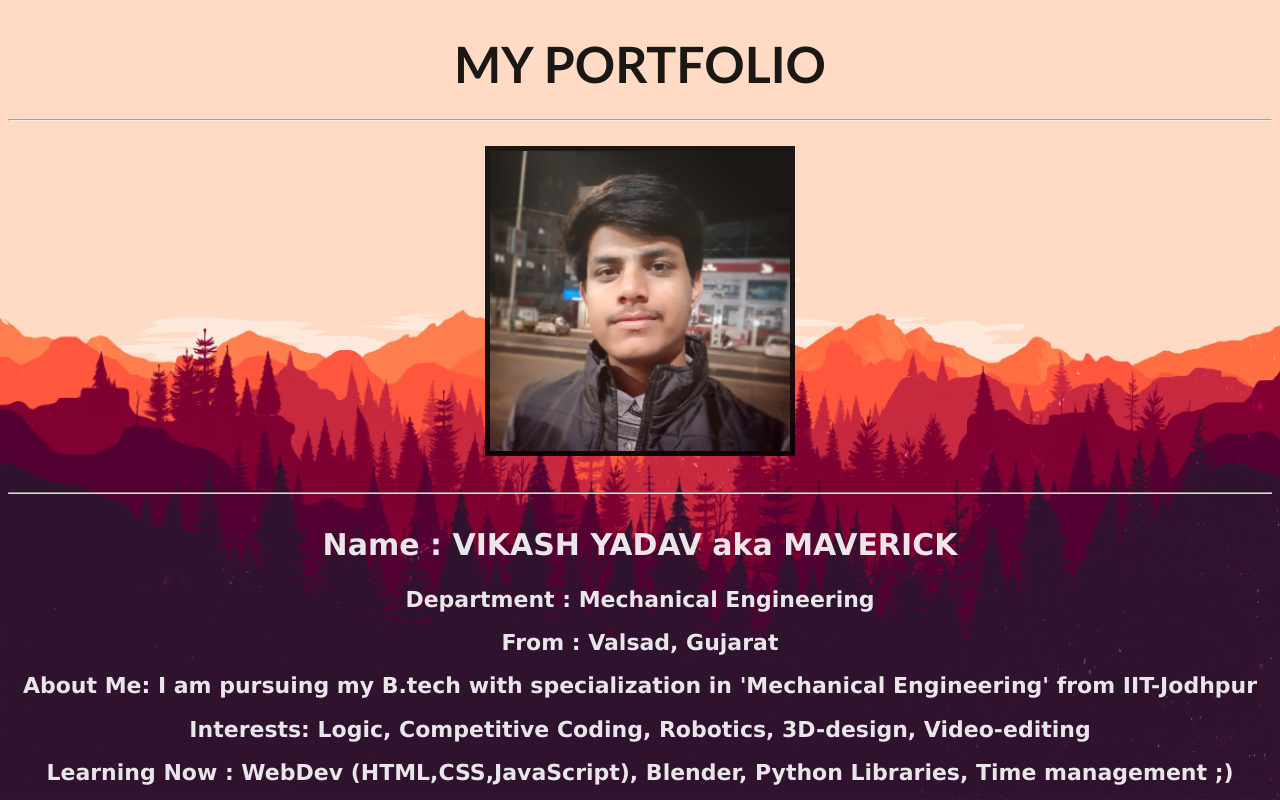
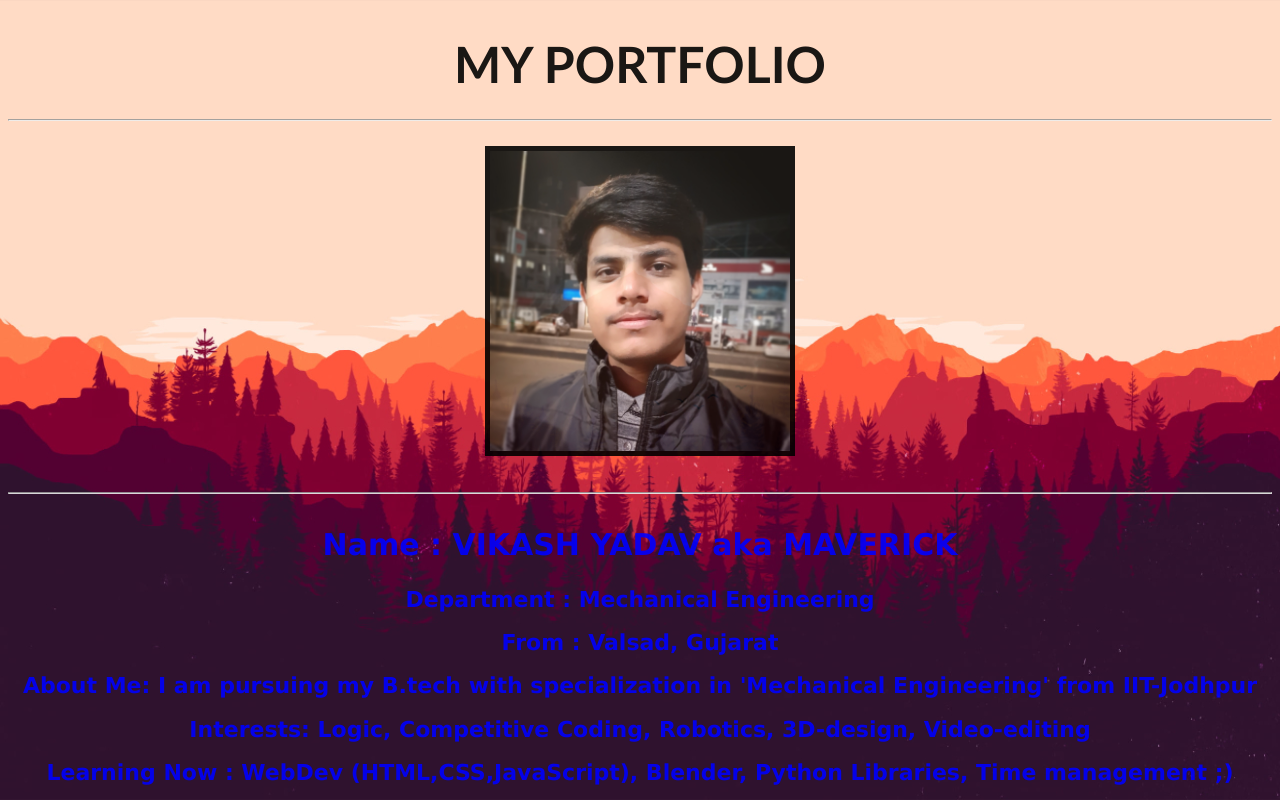
Before and after one commit to maverick0611/hello_world, a plain HTML site: page index.html in a window 1280 px wide. Shown: the top 800 px of the page. Drawn offline with Linux system fonts and the light colour scheme.

Commit message:
changed readme file and font colour

```diff
--- a/index.html
+++ b/index.html
@@ -13,7 +13,7 @@
             opacity:0.9;
         }
         h2 {
-        	color:White;
+        	color:blue;
         	font-family:Verdana;
         	font-size:22px;
         }
```
Also changed, not shown: 1 other file.
